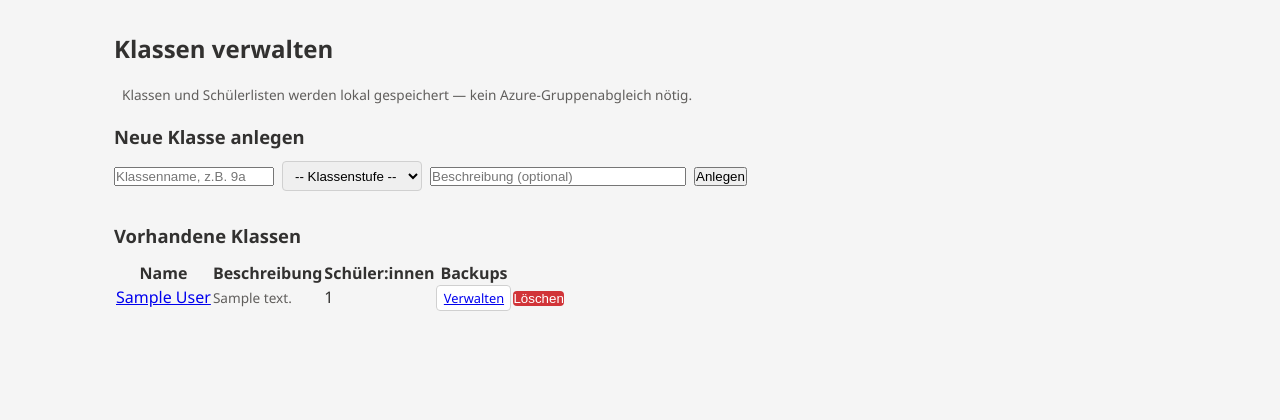
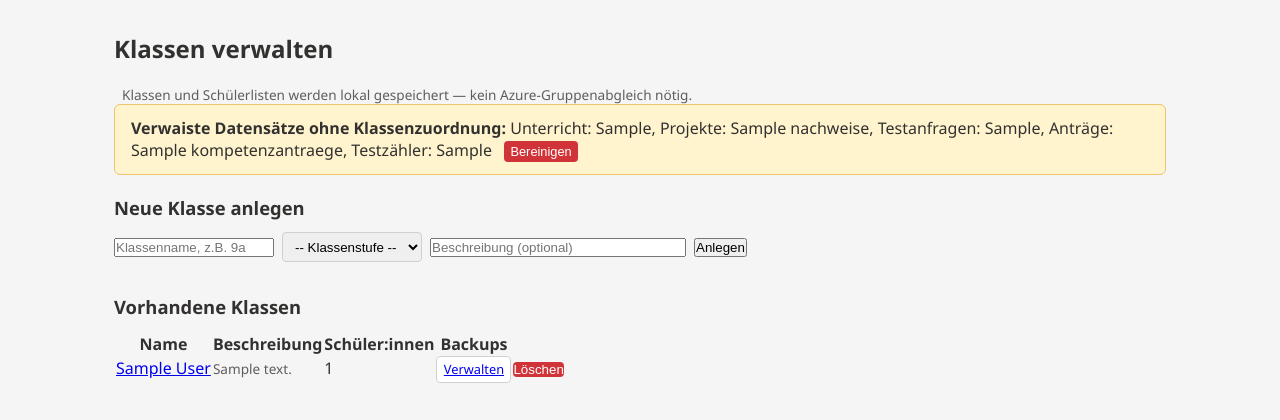
Before and after one commit to JoniBoi1990/Kompetenz-Dashboard, a Flask app: template templates/admin_classes.html in a window 1280 px wide. Shown: the part 48-468 px from the top of the page. Run offline with Flask 3, Linux system fonts and the light colour scheme; the template is opened without the code that fills it: most values are stand-ins (such as "Sample title", 1, 10 or a date in 2020).

Commit message:
agent: Archiv-UI (3 Schritte) und Waisen-Karte in Admin-Templates

```diff
--- a/templates/admin_classes.html
+++ b/templates/admin_classes.html
@@ -6,6 +6,21 @@
 
 {% if msg %}
 <div class="success-notice">{{ msg }}</div>
+{% endif %}
+
+{% if orphans_total and orphans_total > 0 %}
+<div class="warning-notice" style="background:#fff4ce;border:1px solid #f0c36d;border-radius:.375rem;padding:.75rem 1rem;margin-bottom:1rem">
+  <strong>Verwaiste Datensätze ohne Klassenzuordnung:</strong>
+  Unterricht: {{ orphans.einfach_records }},
+  Projekte: {{ orphans.nachweise }},
+  Testanfragen: {{ orphans.test_requests }},
+  Anträge: {{ orphans.kompetenzantraege }},
+  Testzähler: {{ orphans.test_counters }}
+  <form method="post" action="/admin/classes/orphans/delete" style="display:inline;margin-left:.5rem"
+        onsubmit="return confirm('{{ orphans_total }} verwaiste Datensätze endgültig löschen? Dies kann nicht rückgängig gemacht werden.')">
+    <button type="submit" class="btn-danger btn-sm">Bereinigen</button>
+  </form>
+</div>
 {% endif %}
 
 <h2>Neue Klasse anlegen</h2>
```
Also changed, not shown: templates/admin_class_backups.html (+43 -0 lines).
